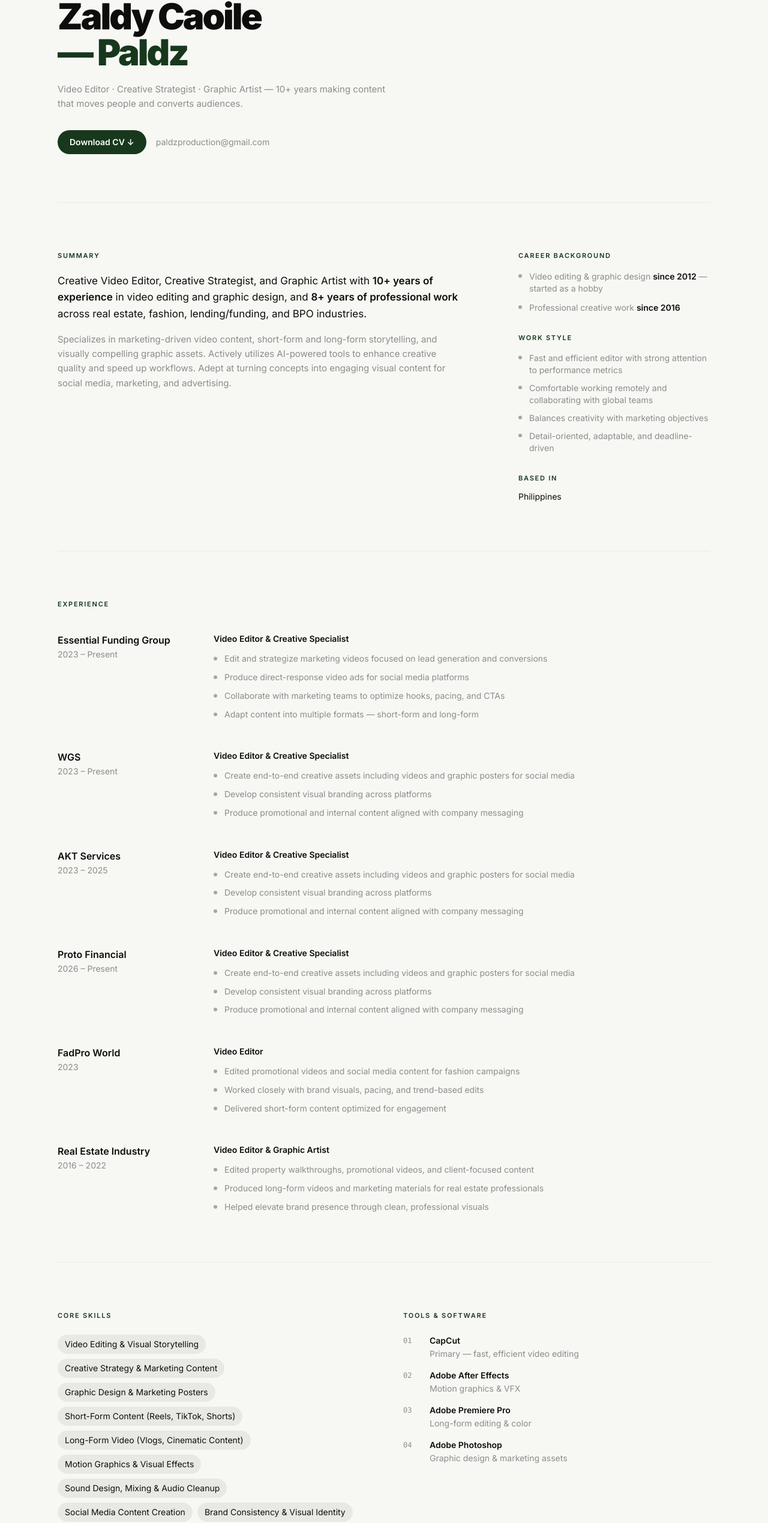
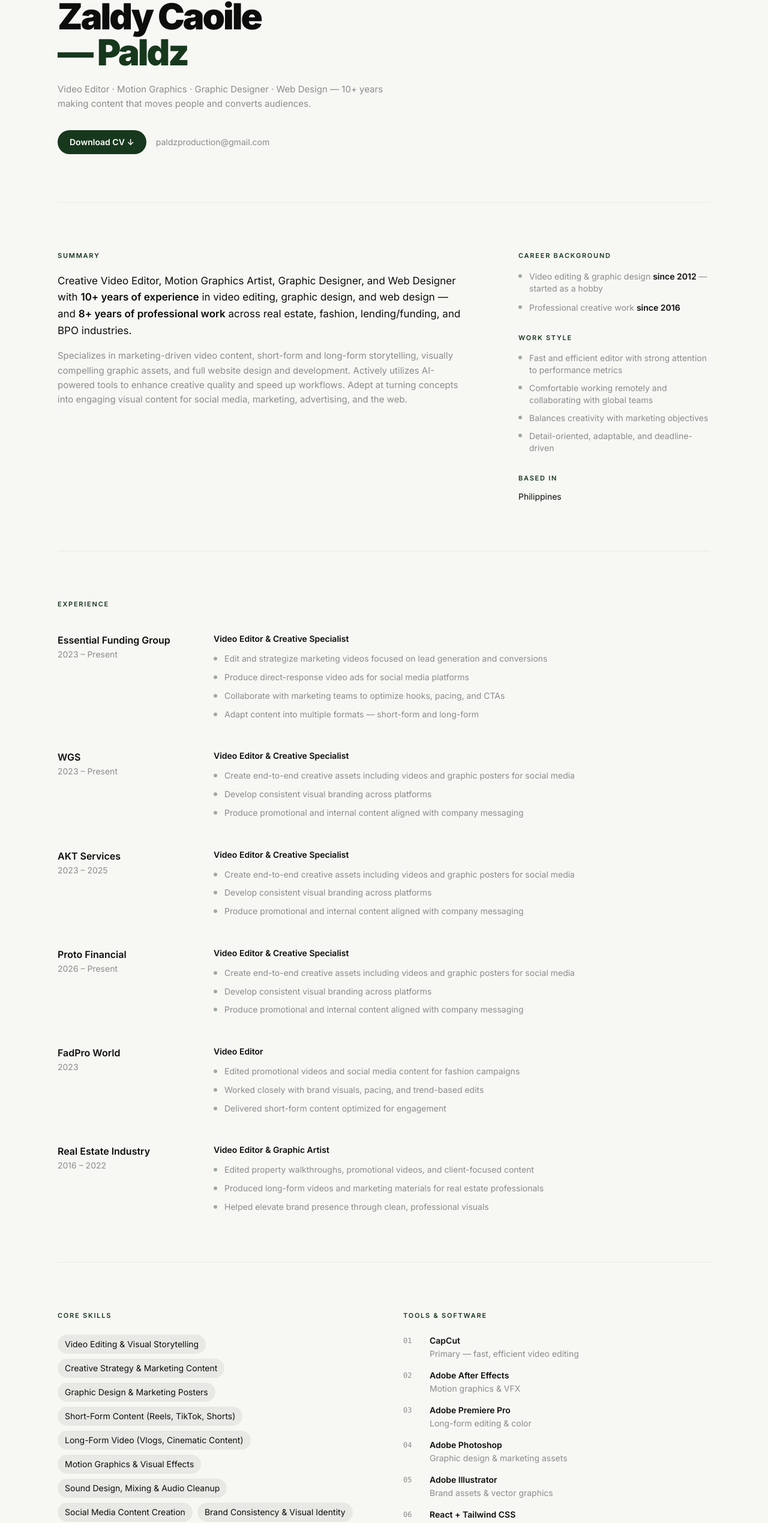
Before and after one commit to paldz9/Paldz-portfolio, a Next.js app: page /about in a window 1280 px wide. Shown: the part 192-2731 px from the top of the page at 60% size. Built offline with nearby package versions, Linux system fonts and the light colour scheme; no server answers.

Commit message:
Portfolio - May 3, 2026 - 2:34pm

```diff
--- a/src/app/about/page.tsx
+++ b/src/app/about/page.tsx
@@ -5,7 +5,7 @@ import { Reveal } from "@/components/Reveal";
 export const metadata = {
   title: "About",
   description:
-    "Zaldy 'Paldz' Caoile — Video Editor, Creative Strategist, and Graphic Artist with 10+ years of experience.",
+    "Zaldy 'Paldz' Caoile — Video Editor, Motion Graphics, Graphic Designer, and Web Designer with 10+ years of experience.",
 };
 
 const experience = [
@@ -82,6 +82,8 @@ const skills = [
   "Sound Design, Mixing & Audio Cleanup",
   "Social Media Content Creation",
   "Brand Consistency & Visual Identity",
+  "Web Design & Development",
+  "UI Design & Landing Pages",
 ];
 
 const tools = [
@@ -89,6 +91,8 @@ const tools = [
   { name: "Adobe After Effects", note: "Motion graphics & VFX" },
   { name: "Adobe Premiere Pro", note: "Long-form editing & color" },
   { name: "Adobe Photoshop", note: "Graphic design & marketing assets" },
+  { name: "Adobe Illustrator", note: "Brand assets & vector graphics" },
+  { name: "React + Tailwind CSS", note: "Web design & development" },
 ];
 
 const workStyle = [
@@ -113,8 +117,8 @@ export default function AboutPage() {
             <span className="text-[#17381D]">— Paldz</span>
           </h1>
           <p className="mt-5 max-w-xl text-[15px] leading-relaxed text-[#8C8C8C]">
-            Video Editor · Creative Strategist · Graphic Artist — 10+ years
-            making content that moves people and converts audiences.
+            Video Editor · Motion Graphics · Graphic Designer · Web Design —
+            10+ years making content that moves people and converts audiences.
           </p>
           <div className="mt-8 flex flex-wrap items-center gap-4">
             <a
@@ -145,10 +149,10 @@ export default function AboutPage() {
                 Summary
               </p>
               <p className="max-w-2xl text-[17px] leading-relaxed text-[#0D0D0B]">
-                Creative Video Editor, Creative Strategist, and Graphic Artist
-                with{" "}
+                Creative Video Editor, Motion Graphics Artist, Graphic Designer,
+                and Web Designer with{" "}
                 <span className="font-semibold">10+ years of experience</span>{" "}
-                in video editing and graphic design, and{" "}
+                in video editing, graphic design, and web design — and{" "}
                 <span className="font-semibold">
                   8+ years of professional work
                 </span>{" "}
@@ -157,10 +161,11 @@ export default function AboutPage() {
               </p>
               <p className="mt-4 max-w-2xl text-[15px] leading-relaxed text-[#8C8C8C]">
                 Specializes in marketing-driven video content, short-form and
-                long-form storytelling, and visually compelling graphic assets.
-                Actively utilizes AI-powered tools to enhance creative quality
-                and speed up workflows. Adept at turning concepts into engaging
-                visual content for social media, marketing, and advertising.
+                long-form storytelling, visually compelling graphic assets, and
+                full website design and development. Actively utilizes
+                AI-powered tools to enhance creative quality and speed up
+                workflows. Adept at turning concepts into engaging visual
+                content for social media, marketing, advertising, and the web.
               </p>
             </div>
 
--- a/src/app/contact/page.tsx
+++ b/src/app/contact/page.tsx
@@ -67,6 +67,7 @@ export default function ContactPage() {
                     "Motion graphics",
                     "Graphic design",
                     "Branding",
+                    "Web design",
                   ].map((tag) => (
                     <span
                       key={tag}
--- a/src/app/layout.tsx
+++ b/src/app/layout.tsx
@@ -13,14 +13,14 @@ export const metadata: Metadata = {
     template: "%s • Paldz",
   },
   description:
-    "Video editor, graphic designer, and motion graphic designer. Showreel, projects, and services.",
+    "Video editor, motion graphics, graphic designer, and web designer. Showreel, projects, and services.",
   metadataBase: new URL(
     process.env.NEXT_PUBLIC_SITE_URL ?? "http://localhost:3000"
   ),
   openGraph: {
     title: "Paldz — Visual Creative Portfolio",
     description:
-      "Video editor, graphic designer, and motion graphic designer. Showreel, projects, and services.",
+      "Video editor, motion graphics, graphic designer, and web designer. Showreel, projects, and services.",
     type: "website",
   },
   robots: { index: true, follow: true },
--- a/src/app/page.tsx
+++ b/src/app/page.tsx
@@ -35,8 +35,8 @@ export default function HomePage() {
 
         {/* Sub-line */}
         <p className="anim-3 mt-8 max-w-xs text-[15px] leading-relaxed text-[#8C8C8C] md:max-w-sm">
-          Video editing, motion graphics, and brand design — built for impact
-          and made to move.
+          Video editing, motion graphics, graphic design, and web design —
+          built for impact and made to move.
         </p>
 
         {/* CTAs */}
--- a/src/app/projects/page.tsx
+++ b/src/app/projects/page.tsx
@@ -5,7 +5,7 @@ import { Reveal } from "@/components/Reveal";
 
 export const metadata = {
   title: "Projects",
-  description: "Editing, motion graphics, and graphic design work.",
+  description: "Editing, motion graphics, graphic design, and web design work.",
 };
 
 export default function ProjectsPage() {
@@ -21,7 +21,7 @@ export default function ProjectsPage() {
             Projects
           </h1>
           <p className="mt-4 max-w-md text-[15px] leading-relaxed text-[#8C8C8C]">
-            Selected work across editing, motion graphics, and design.
+            Selected work across editing, motion graphics, design, and web.
           </p>
         </div>
       </section>
--- a/src/content/portfolio.ts
+++ b/src/content/portfolio.ts
@@ -3,7 +3,8 @@ export type ProjectType =
   | "Motion Graphics"
   | "Graphic Design"
   | "Branding"
-  | "Social Media";
+  | "Social Media"
+  | "Web Design";
 
 export type Project = {
   slug: string;
@@ -29,7 +30,7 @@ export type Project = {
 
 export const profile = {
   name: "Paldz",
-  headline: "Video Editor • Graphic Designer • Motion Graphics",
+  headline: "Video Editor • Motion Graphics • Graphic Designer • Web Design",
   location: "Philippines",
   email: "paldzproduction@gmail.com",
   phone: "+63 916 346 2565",
@@ -54,6 +55,10 @@ export const profile = {
     {
       title: "Branding",
       items: ["Logo systems", "Style guides", "Pitch decks"],
+    },
+    {
+      title: "Web Design",
+      items: ["Landing pages", "Portfolio sites", "UI design & development"],
     },
   ],
 } as const;
@@ -104,6 +109,33 @@ export const projects: Project[] = [
       "Holiday and event posters maintaining brand cohesion across occasions",
     ],
     galleryFolder: "WGS - AKT Graphic Designs",
+  },
+  {
+    slug: "web-design",
+    title: "Web Design — Client Sites",
+    type: "Web Design",
+    year: "2025",
+    role: "Designer • Developer",
+    tools: ["Photoshop", "Illustrator", "After Effects", "React", "Tailwind CSS"],
+    tags: ["Web Design", "UI/UX", "Brand Identity", "Animation"],
+    cover: {
+      alt: "Web design projects — Marina Woodcrafts and A1 Remodeling",
+      gradient: ["#111111", "#C8A882"],
+    },
+    summary:
+      "Full website design and development for two client brands — Marina Woodcrafts Design Inc. and A1 Remodeling. All visual assets, logos, and UI graphics designed from scratch in Adobe Creative Suite.",
+    highlights: [
+      "Marina Woodcrafts — custom After Effects intro animation featuring a wood-frame door reveal that opens the site",
+      "Marina Woodcrafts — warm, gallery-like layout built to let project photography take center stage",
+      "A1 Remodeling — bold black-and-gold identity system (#111111 + #D4A017) conveying premium quality",
+      "A1 Remodeling — dark mode support with separate logo variants for light and dark backgrounds",
+      "All brand assets — logos, icons, textures, and UI graphics — created entirely in Adobe Photoshop and Illustrator",
+      "Both sites built with React and Tailwind CSS, responsive and mobile-first, deployed on Netlify",
+    ],
+    links: [
+      { label: "Marina Woodcrafts", href: "https://marina-wood-craft.netlify.app/" },
+      { label: "A1 Remodeling", href: "https://a1-remodeling.netlify.app/" },
+    ],
   },
   {
     slug: "marketing-reels",
```
Also changed, not shown: public/FavIcon.png (added), public/Icon Green.png (added).
